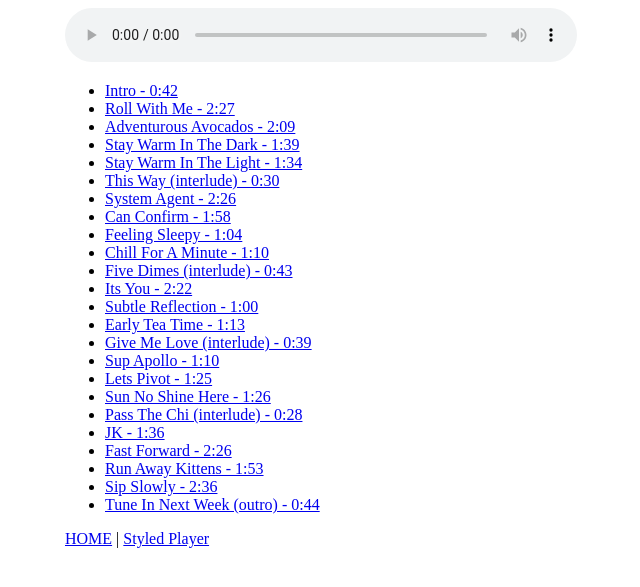
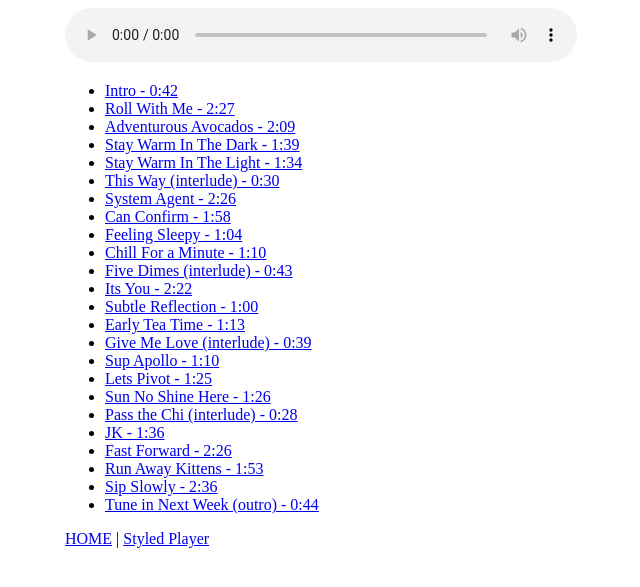
Before and after one commit to sitaber/sabes-beats, a Jekyll site: the page playlists/hiphopmisc_b.html, which Jekyll copies as it is, in a window 1280 px wide. Shown: the top 587 px of the page, without its empty margins (319-959 px from the left). Built offline with Jekyll 4.4.1, drawn with Linux system fonts in a browser that asks for light colours.

Commit message:
Update hiphopmisc_b.html

```diff
--- a/playlists/hiphopmisc_b.html
+++ b/playlists/hiphopmisc_b.html
@@ -44,7 +44,7 @@
             <a class="playlist-item" href="./hiphopmisc/Feeling Sleepy.mp3">Feeling Sleepy - 1:04</a>
         </li>
         <li>
-            <a class="playlist-item" href="./hiphopmisc/Chill For a Minute.mp3">Chill For A Minute - 1:10</a>
+            <a class="playlist-item" href="./hiphopmisc/Chill For a Minute.mp3">Chill For a Minute - 1:10</a>
         </li>
         <li>
             <a class="playlist-item" href="./hiphopmisc/Five Dimes (interlude).mp3">Five Dimes (interlude) - 0:43</a>
@@ -71,7 +71,7 @@
             <a class="playlist-item" href="./hiphopmisc/Sun No Shine Here.mp3">Sun No Shine Here - 1:26</a>
         </li>
         <li>
-        <a class="playlist-item" href="./hiphopmisc/Pass The Chi (interlude).mp3">Pass The Chi (interlude) - 0:28</a>
+        <a class="playlist-item" href="./hiphopmisc/Pass the Chi (interlude).mp3">Pass the Chi (interlude) - 0:28</a>
         </li>
         <li>
             <a class="playlist-item" href="./hiphopmisc/JK.mp3">JK - 1:36</a>
@@ -85,7 +85,7 @@
         <li>
             <a class="playlist-item" href="./hiphopmisc/Sip Slowly.mp3">Sip Slowly - 2:36</a>
         </li><li>
-    <a class="playlist-item" href="./hiphopmisc/Tune In Next Week (outro).mp3">Tune In Next Week (outro) - 0:44</a>
+    <a class="playlist-item" href="./hiphopmisc/Tune in Next Week (outro).mp3">Tune in Next Week (outro) - 0:44</a>
         </li>
 
         </ul>
```
